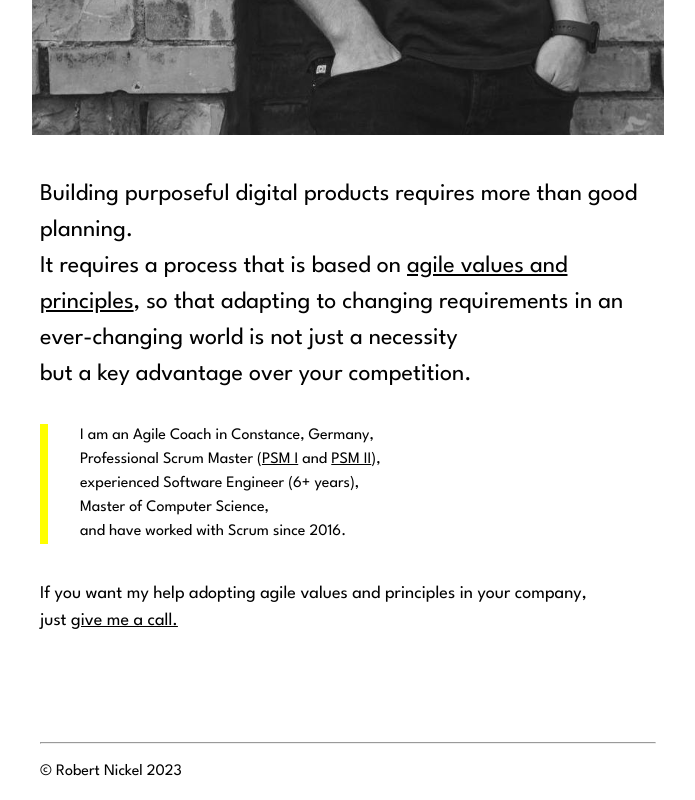
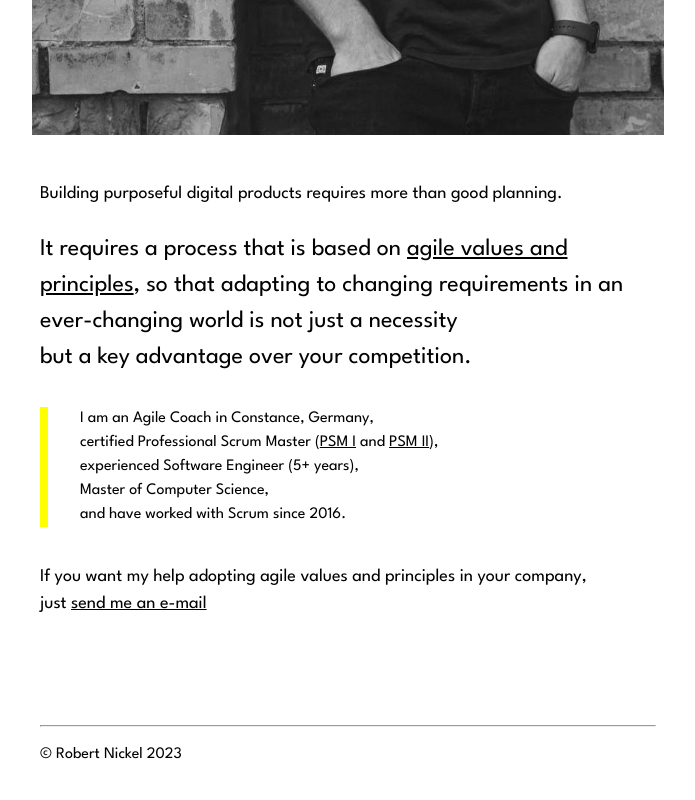
Before and after one commit to Robert-Nickel/robertnickel.online_3.0, a SvelteKit app: page / in a window 1280 px wide. Shown: the part 700-1500 px from the top of the page, without its empty margins (292-987 px from the left). Built offline with nearby package versions, Linux system fonts and the light colour scheme.

Commit message:
Minor styling changes.

```diff
--- a/src/app.html
+++ b/src/app.html
@@ -2,7 +2,7 @@
 <html lang="en">
 	<head>
 		<meta charset="utf-8" />
-		<link rel="icon" href="%sveltekit.assets%/favicon.png" />
+		<link rel="icon" href="/images/arrow.svg" type="image/svg+xml" />
 		<meta name="viewport" content="width=device-width, initial-scale=1" />
 		%sveltekit.head%
 	</head>
--- a/src/routes/+page.svelte
+++ b/src/routes/+page.svelte
@@ -1,5 +1,5 @@
 <script lang="ts">
-	import { base } from '$app/paths';
+	import { base } from "$app/paths";
 
 	const currentYear: string = new Date().getFullYear().toString();
 </script>
@@ -8,10 +8,18 @@
 	<div class="left"><p></p></div>
 	<div class="main">
 		<div class="image-container">
-			<img src="{base}/images/me.jpg" alt="Robert Nickel, smiling" width="100%" />
+			<img
+				src="{base}/images/me.jpg"
+				alt="Robert Nickel, smiling"
+				width="100%"
+			/>
 			<div class="image-text-slogan">
-				<h1 style="margin-bottom: 0;">Helping teams to build and deliver software</h1>
-				<h1 style="text-decoration-line: underline; margin-top: 0;">sustainably</h1>
+				<h1 style="margin-bottom: 0;">
+					Helping teams to build and deliver software
+				</h1>
+				<h1 style="text-decoration-line: underline; margin-top: 0;">
+					sustainably
+				</h1>
 			</div>
 			<div class="image-text-name">
 				<!-- svelte-ignore a11y-missing-attribute -->
@@ -20,33 +28,47 @@
 			</div>
 		</div>
 		<div class="text-container">
-			<p class="why-agile">
-				Building purposeful digital products requires more than good planning.<br />It requires a
-				process that is based on
-				<a href="https://agilemanifesto.org" target="_blank">agile values and principles</a>,
-				so that adapting to changing requirements in an ever-changing world is not just a necessity<br/> but a key advantage over your competition.
+			<p class="smaller">
+				Building purposeful digital products requires more than good
+				planning.
 			</p>
 
-			<div style="margin-top: 2em; padding-left: 2em; border-left: 8px solid rgb(255,255,0">
+			<p class="why-agile">
+				It requires a process that is based on
+				<a href="https://agilemanifesto.org" target="_blank"
+					>agile values and principles</a
+				>, so that adapting to changing requirements in an ever-changing
+				world is not just a necessity<br /> but a key advantage over your
+				competition.
+			</p>
+
+			<div
+				style="margin-top: 2em; padding-left: 2em; border-left: 8px solid rgb(255,255,0"
+			>
 				I am an Agile Coach in Constance, Germany,<br />
-				Professional Scrum Master (<a
+				certified Professional Scrum Master (<a
 					href="https://www.credly.com/badges/1ac44c66-94cd-4ef6-97b6-6b57af7be3a5"
 					target="_blank"
 				>
 					PSM I</a
 				>
 				and
-				<a href="https://www.credly.com/badges/282114d5-732c-407b-8536-e0aac28dac6d" target="_blank"
-					>PSM II</a
+				<a
+					href="https://www.credly.com/badges/282114d5-732c-407b-8536-e0aac28dac6d"
+					target="_blank">PSM II</a
 				>),<br />
-				experienced Software Engineer (6+ years),<br />
+				experienced Software Engineer (5+ years),<br />
 				Master of Computer Science,<br />
 				and have worked with Scrum since 2016.
 			</div>
 
-			<p class="cta">
-				If you want my help adopting agile values and principles in your company,<br />
-				just <a href="https://calendly.com/robertnickel/30min">give me a call.</a>
+			<p class="smaller" style="margin-bottom: 6em;">
+				If you want my help adopting agile values and principles in your
+				company,<br />
+				just
+				<a href="mailto:rn30@robertnickel.online?subject=Hello&body=I%20wanted%20to%20reach%20out..."
+					>send me an e-mail</a
+				>
 			</p>
 			<hr />
 
@@ -93,7 +115,7 @@
 	.container {
 		margin-top: 0em;
 		line-height: 1.5;
-		font-family: 'LeagueSpartanRegular';
+		font-family: "LeagueSpartanRegular";
 		margin: auto;
 	}
 	.left,
@@ -153,9 +175,8 @@
 		font-size: x-large;
 	}
 
-	.cta {
+	.smaller {
 		margin-top: 2em;
-		margin-bottom: 6em;
 		font-size: large;
 	}
 </style>
```
